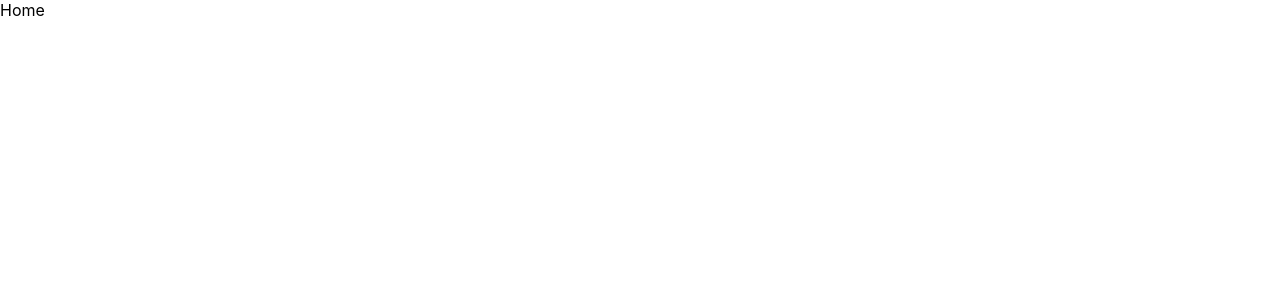
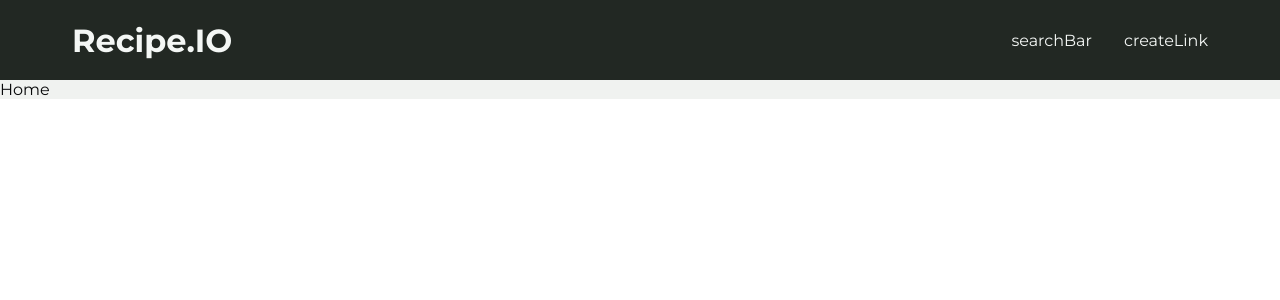
Before and after one commit to that-webdev-dude/crumbs-react, a React (Create React App) app: page / in a window 1280 px wide. Shown: the top 300 px of the page. Built offline with nearby package versions, Linux system fonts and the light colour scheme.

Commit message:
navbar-start

```diff
--- a/package.json
+++ b/package.json
@@ -10,6 +10,7 @@
     "react-dom": "^17.0.2",
     "react-router-dom": "5.1",
     "react-scripts": "5.0.0",
+    "sass": "^1.49.5",
     "web-vitals": "^2.1.3"
   },
   "scripts": {
--- a/src/App.css
+++ /dev/null
@@ -1,3 +0,0 @@
-.App {
-  background-color: transparent;
-}
--- a/src/App.js
+++ b/src/App.js
@@ -1,3 +1,4 @@
+// npm //
 import { BrowserRouter, Switch, Route } from 'react-router-dom';
 
 // pages //
@@ -6,13 +7,17 @@ import Create from './pages/Create';
 import Recipe from './pages/Recipe';
 import Search from './pages/Search';
 
+// components //
+import AppNavbar from './components/AppNavbar';
+
 // styles //
-import './App.css';
+import './App.scss';
 
 function App() {
   return (
     <div className='App'>
       <BrowserRouter>
+        <AppNavbar></AppNavbar>
         <Switch>
           <Route exact path='/'>
             <Home></Home>
--- /dev/null
+++ b/src/App.scss
@@ -0,0 +1,10 @@
+.App {
+  $primary-color: #222823;
+  $secondary-color: #575a5e;
+  $tertiary-color: #f4f7f5;
+  $muted-color: #a7a2a9;
+  $text-color: #08090a;
+
+  background-color: lighten(#222823, $amount: 80);
+  color: #08090a;
+}
--- /dev/null
+++ b/src/components/AppContainer.js
@@ -0,0 +1,8 @@
+// styles //
+import './AppContainer.scss';
+
+export default function AppContainer({ children, flex = false }) {
+  return (
+    <div className={`app-container ${flex ? 'flex' : ''}`}>{children}</div>
+  );
+}
--- /dev/null
+++ b/src/components/AppContainer.scss
@@ -0,0 +1,12 @@
+.app-container {
+  display: block;
+  height: 100%;
+  margin: 0 auto;
+  padding: 0 16px;
+  max-width: 1200px;
+
+  &.flex {
+    display: flex;
+    align-items: center;
+  }
+}
--- a/src/components/AppNavbar.js
+++ b/src/components/AppNavbar.js
@@ -0,0 +1,19 @@
+// components //
+import AppContainer from './AppContainer';
+
+// styles //
+import './AppNavbar.scss';
+
+export default function AppNavbar() {
+  return (
+    <div className='app-navbar'>
+      <AppContainer flex>
+        <h1 className='title'>Recipe.IO</h1>
+        <div className='menu'>
+          <div className='menu-item'>searchBar</div>
+          <div className='menu-item'>createLink</div>
+        </div>
+      </AppContainer>
+    </div>
+  );
+}
--- /dev/null
+++ b/src/components/AppNavbar.scss
@@ -0,0 +1,21 @@
+.app-navbar {
+  display: block;
+  width: 100%;
+  height: 80px;
+  background-color: #222823;
+  color: #f4f7f5;
+
+  .title {
+    margin: 0 16px;
+  }
+
+  .menu {
+    display: flex;
+    align-items: center;
+    margin-left: auto;
+
+    .menu-item {
+      margin: 0 16px;
+    }
+  }
+}
--- a/src/index.css
+++ /dev/null
@@ -1,8 +0,0 @@
-body {
-  margin: 0;
-  font-family: -apple-system, BlinkMacSystemFont, 'Segoe UI', 'Roboto', 'Oxygen',
-    'Ubuntu', 'Cantarell', 'Fira Sans', 'Droid Sans', 'Helvetica Neue',
-    sans-serif;
-  -webkit-font-smoothing: antialiased;
-  -moz-osx-font-smoothing: grayscale;
-}
--- a/src/index.js
+++ b/src/index.js
@@ -3,7 +3,7 @@ import React from 'react';
 import ReactDOM from 'react-dom';
 
 // styles //
-import './index.css';
+import './index.scss';
 
 ReactDOM.render(
   <React.StrictMode>
--- /dev/null
+++ b/src/index.scss
@@ -0,0 +1,12 @@
+@import url('https://fonts.googleapis.com/css2?family=Fredoka+One&family=Montserrat:wght@100;200;300;400;500;600;700;800;900&display=swap');
+
+* {
+  margin: 0;
+  padding: 0;
+  box-sizing: border-box;
+}
+
+body {
+  font-family: 'Fredoka One', cursive;
+  font-family: 'Montserrat', sans-serif;
+}
```
Also changed, not shown: src/components/AppNavbar.css (deleted), 1 other file (tests, documents, lock files or other folders).
